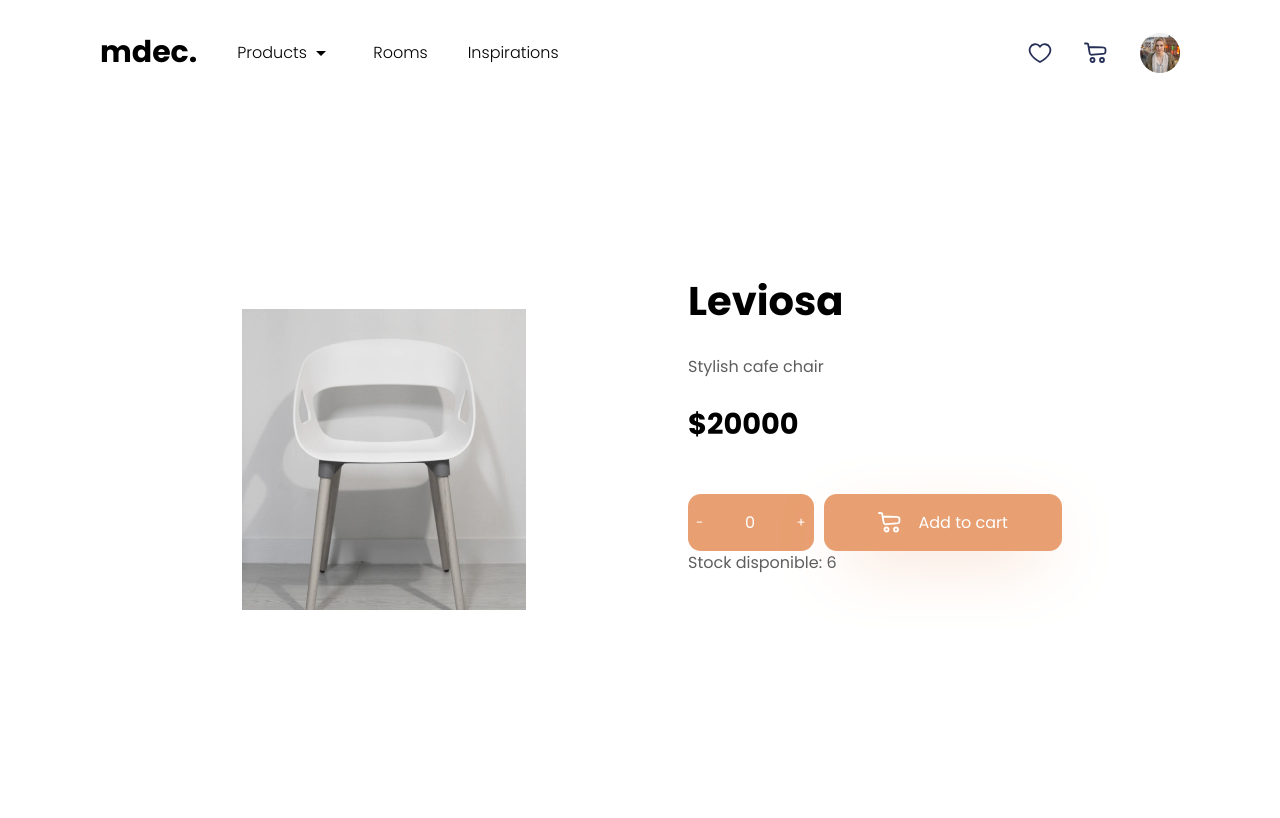
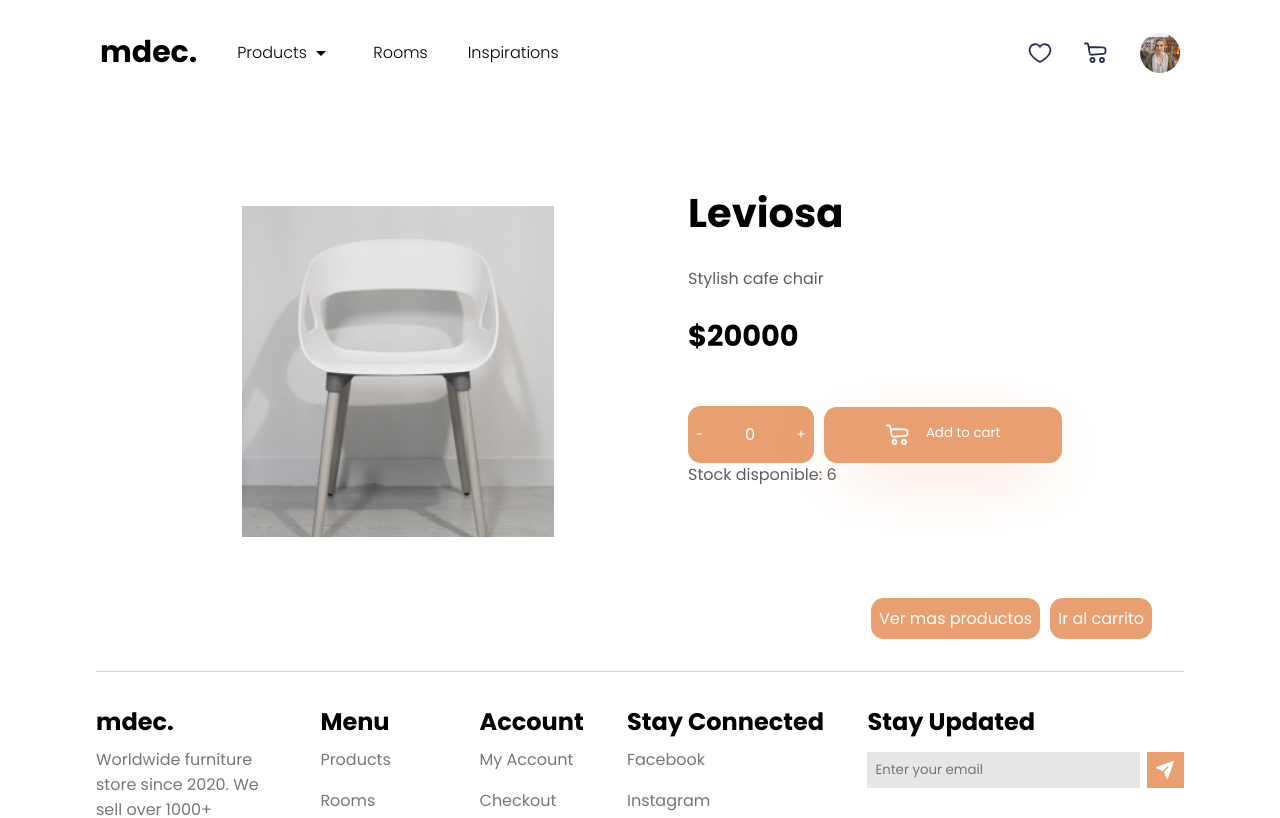
Before and after one commit to f-antonelli/mdecEcommerce, a React (Create React App) app: page /item/1 in a window 1280 px wide. Shown: the top 818 px of the page. Built offline with nearby package versions, Linux system fonts and the light colour scheme.

Commit message:
adding cart page and buttons in detailpage

```diff
--- a/package.json
+++ b/package.json
@@ -13,6 +13,7 @@
     "@testing-library/user-event": "^12.8.3",
     "react": "^17.0.2",
     "react-dom": "^17.0.2",
+    "react-hot-toast": "^2.1.1",
     "react-router-dom": "^6.1.1",
     "react-scripts": "4.0.3",
     "sass": "^1.43.4",
--- a/src/components/AppRouter/AppRouter.jsx
+++ b/src/components/AppRouter/AppRouter.jsx
@@ -6,6 +6,7 @@ import NavBar from '../NavBar/NavBar';
 import Footer from '../Footer/Footer';
 import ItemDetailContainer from '../ItemDetailContainer/ItemDetailContainer';
 import ItemListContainer from '../ItemListContainer/ItemListContainer';
+import Cart from '../../pages/Cart/Cart';
 
 const AppRouter = () => {
    return (
@@ -15,6 +16,7 @@ const AppRouter = () => {
             <Routes>
                <Route path='/item/:id' element={<ItemDetailContainer />} />
                <Route path='/category/:id' element={<ItemListContainer />} />
+               <Route path='/cart' element={<Cart />} />
                <Route path='/products' element={<Products />} />
                <Route path='/' element={<Home />} />
                <Route path='*' element={<NotFound />} />
--- a/src/components/Item/Item.jsx
+++ b/src/components/Item/Item.jsx
@@ -1,3 +1,4 @@
+import { FavoriteBorder, Share } from '@mui/icons-material';
 import { Link } from 'react-router-dom';
 import './Item.scss'
 
@@ -17,8 +18,14 @@ const Item = ({ data }) => {
          <div className="hover-card">
             <Link to={`/item/${id}`} className="details-card">View Details</Link>
             <div className="reactions">
-               <p>Share</p>
-               <p>Like</p>
+               <div>
+                  <Share />
+                  <p>Share</p>
+               </div>
+               <div>
+                  <FavoriteBorder />
+                  <p>Like</p>
+               </div>
             </div>
          </div>
       </div>
--- a/src/components/Item/Item.scss
+++ b/src/components/Item/Item.scss
@@ -6,7 +6,11 @@
    height: 445px;
    color: #353535;
    margin: 10px 20px;
+   background-color: transparent;
    &:hover .hover-card{
+      opacity: 1;
+   }
+   .hover-card{
       position: absolute;
       top: 0;
       left: 0;
@@ -17,6 +21,8 @@
       justify-content: center;
       align-items: center;
       background-color: rgba(0,0,0,0.6);
+      opacity: 0;
+      transition: all .5s ease;
       .details-card{
          cursor: pointer;
          outline: none;
@@ -32,6 +38,12 @@
          color: white;
          width: 100%;
          margin-top: 1rem;
+         div{
+            display: flex;
+            p{
+               margin-left: 5px;
+            }
+         }
       }
    }
    img{
@@ -62,7 +74,4 @@
          font-size: 14px;
       }
    }
-   .hover-card{
-      display: none;
-   }
 }
--- a/src/components/ItemDetail/ItemDetail.jsx
+++ b/src/components/ItemDetail/ItemDetail.jsx
@@ -1,6 +1,8 @@
 import { Link } from "react-router-dom"
 import ItemCount from "../ItemCount/ItemCount"
 import { useState } from 'react';
+import { Toaster, toast} from 'react-hot-toast'
+
 const ItemDetail = ({ data }) => {
 
   const [currentStock, setCurrentStock] = useState(0);
@@ -24,15 +26,22 @@ const ItemDetail = ({ data }) => {
         <div className="product__info__buttons">
             <ItemCount stock={data.stock} stockValue={stockValue} />
             <div className="product__info_addcart">
-               <Link to='/cart'>
+               <button onClick={() => toast.success(`${currentStock} ${data.name} fueron agregados al carrito`)}>
                 <img src="../../assets/nav/cart.svg" alt="addcart" />
                 <p>Add to cart</p>
-               </Link>
+               </button>
             </div>
         </div>
         <p className="product__info--description">Stock disponible: {data.stock - currentStock}</p>
       </div>
+      <Toaster
+        position="bottom-right"
+        reverseOrder={false}
+      />
+      <Link to='/products'>Ver mas productos</Link>
+      <Link to='/cart' className="product--cart">Ir al carrito</Link>
     </div>
+
    )
 }
 
--- a/src/components/ItemDetail/ItemDetail.scss
+++ b/src/components/ItemDetail/ItemDetail.scss
@@ -1,8 +1,9 @@
 .product{
+   position: relative;
    display: flex;
    justify-content: space-between;
    align-items: center;
-   min-height: 85vh;
+   min-height: 48vh;
    width: 80%;
    margin: 0 auto;
    max-width: 1200px;
@@ -15,6 +16,7 @@
       padding: 3rem;
       img{
          margin-bottom: 1.5rem;
+         width: 110%;
       }
    }
    .product__info{
@@ -57,9 +59,10 @@
             &:hover, &:focus{
                opacity: .6;
             }
-            a{
+            button{
                display: flex;
-               text-decoration: none;
+               border: none;
+               outline: none;
                background: none;
                color: white;
                img{
@@ -70,4 +73,32 @@
          }
       }
    }
+   a{
+      position: absolute;
+      bottom: 0;
+      right: 7rem;
+      display: flex;
+      text-decoration: none;
+      padding: .5rem;
+      background: #E89F71;
+      border-radius: .8rem;
+      color: white;
+      &:hover, &:focus{
+         opacity: .6;
+      }
+   }
+   .product--cart{
+      cursor: pointer;
+      position: absolute;
+      bottom: 0;
+      right: 0;
+      text-decoration: none;
+      border-radius: .8rem;
+      color: white;
+      background-color: #E89F71;
+      padding: .5rem;
+      &:hover, &:focus{
+         opacity: .6;
+      }
+   }
 }
--- a/src/components/Modal/Modal.scss
+++ b/src/components/Modal/Modal.scss
@@ -6,6 +6,7 @@
    width: 100vw;
    height: 100vh;
    display: none;
+
 }
 
 .modal.is-open{
@@ -13,8 +14,7 @@
    .modal-container{
       position: absolute;
       top: 4.5rem;
-      left: 14.9rem;
-      padding: 1rem;
+      left: 14.8rem;
       background-color: #fff;
    }
 }
--- a/src/components/NavBar/NavBar.scss
+++ b/src/components/NavBar/NavBar.scss
@@ -39,9 +39,16 @@
                     cursor: pointer;
                     display: flex;
                     flex-direction: column;
+                    padding: .5rem 1.3rem;
+                    width: 10rem;
+                    box-shadow: 2px 1px 5px 0px rgba(0,0,0,0.75);
+                    border-radius: .5rem;
                     li{
                         margin: 0;
                         padding: .5rem 0;
+                        &:hover{
+                            font-weight: bold;
+                        }
                     }
                 }
                 .products {
--- /dev/null
+++ b/src/pages/Cart/Cart.jsx
@@ -0,0 +1,9 @@
+const Cart = () => {
+   return (
+      <div>
+         <h1>cart page</h1>
+      </div>
+   )
+}
+
+export default Cart
```
Also changed, not shown: src/components/Modals/Modals.jsx (deleted, +0 -19 lines), 1 other file (tests, documents, lock files or other folders).
